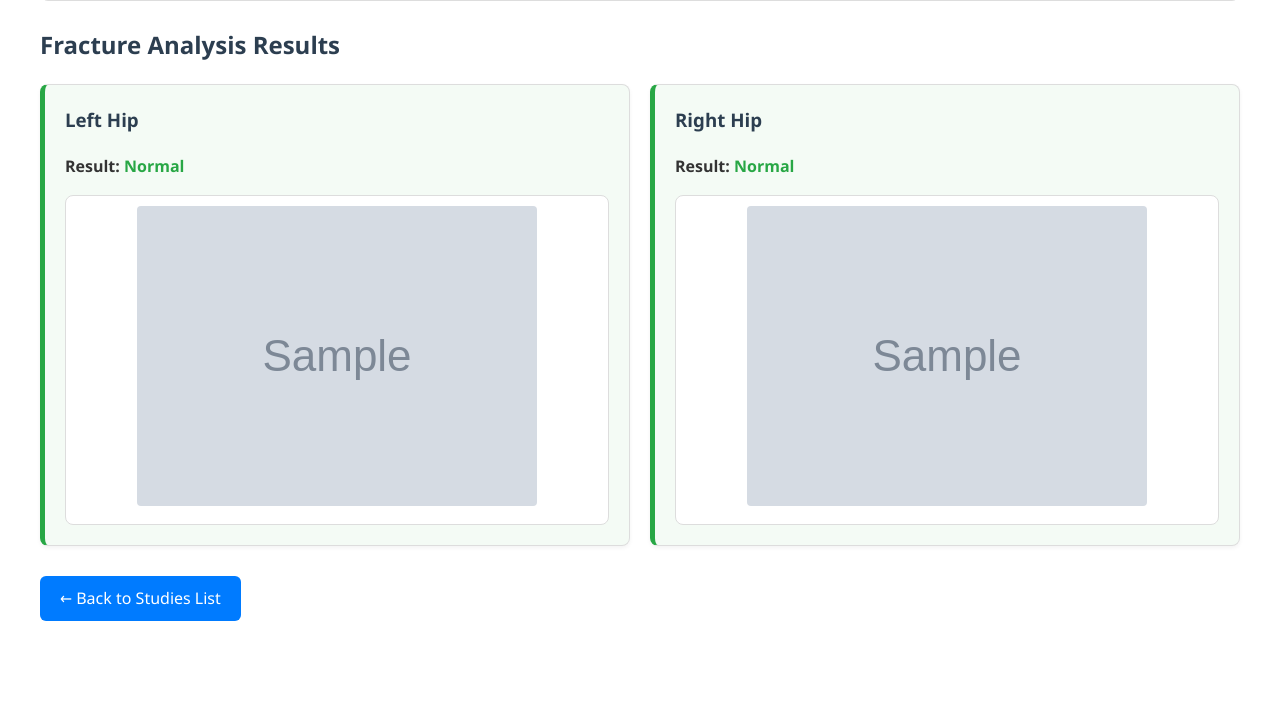
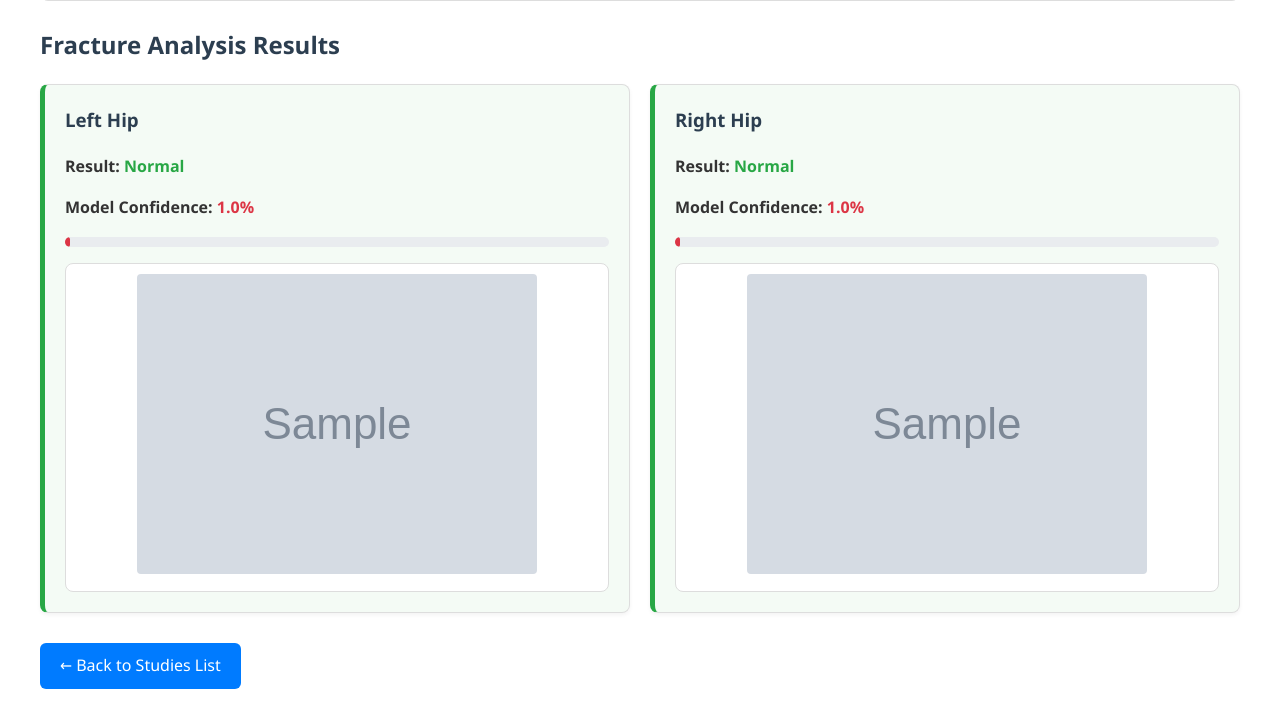
Before and after one commit to U1tr0/medai, a Django app: page /study/1/ in a window 1280 px wide. Shown: the part 995-1704 px from the top of the page. Before the commit the page ends 1616 px from the top, so only its background shows below. Run offline with Django 5.2, Linux system fonts and the light colour scheme; tables that the repository leaves empty hold one stand-in row (values such as "Sample post"); grey boxes marked "Sample" are stand-in pictures.

Commit message:
version 2

```diff
--- a/medai/dicom_processor/models.py
+++ b/medai/dicom_processor/models.py
@@ -1,4 +1,5 @@
 from django.db import models
+import os
 
 class DicomStudy(models.Model):
     title = models.CharField(max_length=255, blank=True)
@@ -36,6 +37,9 @@ class DicomStudy(models.Model):
         null=True,
         blank=True
     )
+    confidence_left = models.FloatField(null=True, blank=True, verbose_name="Confidence Score Left Hip")
+    confidence_right = models.FloatField(null=True, blank=True, verbose_name="Confidence Score Right Hip")
+
 
     def preview_exists(self):
         return bool(self.dicom_preview) and os.path.exists(self.dicom_preview.path)
--- a/medai/dicom_processor/templates/dicom_processor/dicomstudy_detail.html
+++ b/medai/dicom_processor/templates/dicom_processor/dicomstudy_detail.html
@@ -11,6 +11,9 @@
             --primary-color: #007bff;
             --border-color: #ddd;
             --light-bg: #f9f9f9;
+            --confidence-high: #28a745;
+            --confidence-medium: #ffc107;
+            --confidence-low: #dc3545;
         }
 
         body {
@@ -75,6 +78,35 @@
         .normal {
             border-left: 5px solid var(--normal-color);
             background-color: rgba(40, 167, 69, 0.05);
+        }
+
+        .confidence-meter {
+            height: 10px;
+            background: #e9ecef;
+            border-radius: 5px;
+            margin-top: 5px;
+            overflow: hidden;
+        }
+
+        .confidence-level {
+            height: 100%;
+            border-radius: 5px;
+        }
+
+        .confidence-high {
+            background-color: var(--confidence-high);
+        }
+
+        .confidence-medium {
+            background-color: var(--confidence-medium);
+        }
+
+        .confidence-low {
+            background-color: var(--confidence-low);
+        }
+
+        .confidence-value {
+            font-weight: 600;
         }
 
         .image-section {
@@ -245,6 +277,36 @@
                         <span style="color: var(--normal-color); font-weight: 600;">Normal</span>
                     {% endif %}
                 </p>
+
+                <p><strong>Model Confidence:</strong>
+                    {% if object.confidence_left %}
+                        <span class="confidence-value" style="color:
+                            {% if object.confidence_left >= 80 %}
+                                var(--confidence-high)
+                            {% elif object.confidence_left >= 60 %}
+                                var(--confidence-medium)
+                            {% else %}
+                                var(--confidence-low)
+                            {% endif %}">
+                            {{ object.confidence_left|floatformat:1 }}%
+                        </span>
+                        <div class="confidence-meter">
+                            <div class="confidence-level
+                                {% if object.confidence_left >= 80 %}
+                                    confidence-high
+                                {% elif object.confidence_left >= 60 %}
+                                    confidence-medium
+                                {% else %}
+                                    confidence-low
+                                {% endif %}"
+                                style="width: {{ object.confidence_left }}%">
+                            </div>
+                        </div>
+                    {% else %}
+                        <span>Not available</span>
+                    {% endif %}
+                </p>
+
                 <div class="image-container">
                     {% if object.left_hip_image %}
                         <img src="{{ object.left_hip_image.url }}"
@@ -272,6 +334,36 @@
                         <span style="color: var(--normal-color); font-weight: 600;">Normal</span>
                     {% endif %}
                 </p>
+
+                <p><strong>Model Confidence:</strong>
+                    {% if object.confidence_right %}
+                        <span class="confidence-value" style="color:
+                            {% if object.confidence_right >= 80 %}
+                                var(--confidence-high)
+                            {% elif object.confidence_right >= 60 %}
+                                var(--confidence-medium)
+                            {% else %}
+                                var(--confidence-low)
+                            {% endif %}">
+                            {{ object.confidence_right|floatformat:1 }}%
+                        </span>
+                        <div class="confidence-meter">
+                            <div class="confidence-level
+                                {% if object.confidence_right >= 80 %}
+                                    confidence-high
+                                {% elif object.confidence_right >= 60 %}
+                                    confidence-medium
+                                {% else %}
+                                    confidence-low
+                                {% endif %}"
+                                style="width: {{ object.confidence_right }}%">
+                            </div>
+                        </div>
+                    {% else %}
+                        <span>Not available</span>
+                    {% endif %}
+                </p>
+
                 <div class="image-container">
                     {% if object.right_hip_image %}
                         <img src="{{ object.right_hip_image.url }}"
```
Also changed, not shown: medai/dicom_processor/management/commands/kafka_consumer.py (+27 -8 lines), medai/dicom_processor/services/model_service.py (+27 -24 lines), medai/dicom_processor/templates/dicom_processor/study_list.html (+33 -0 lines).
